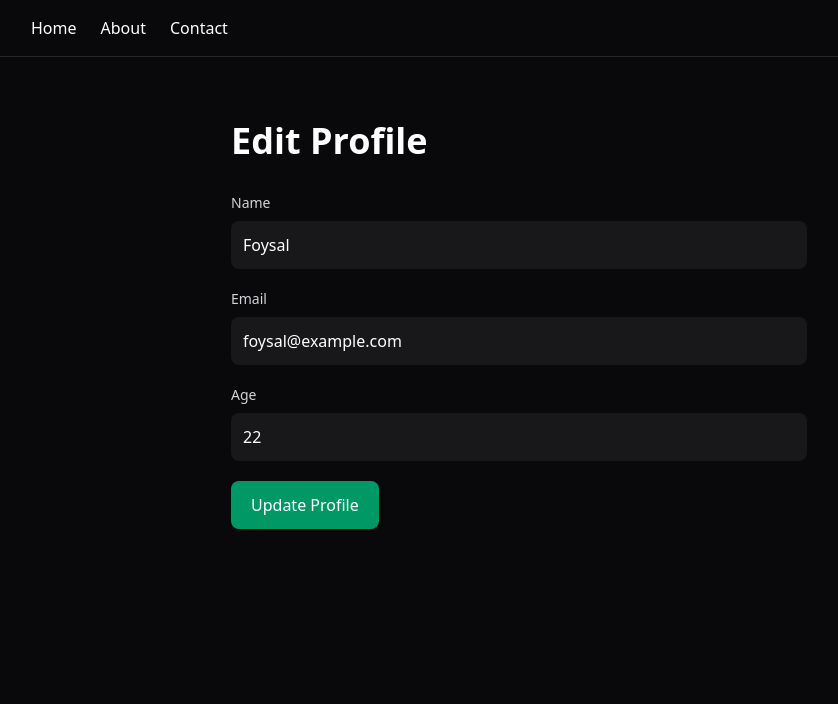
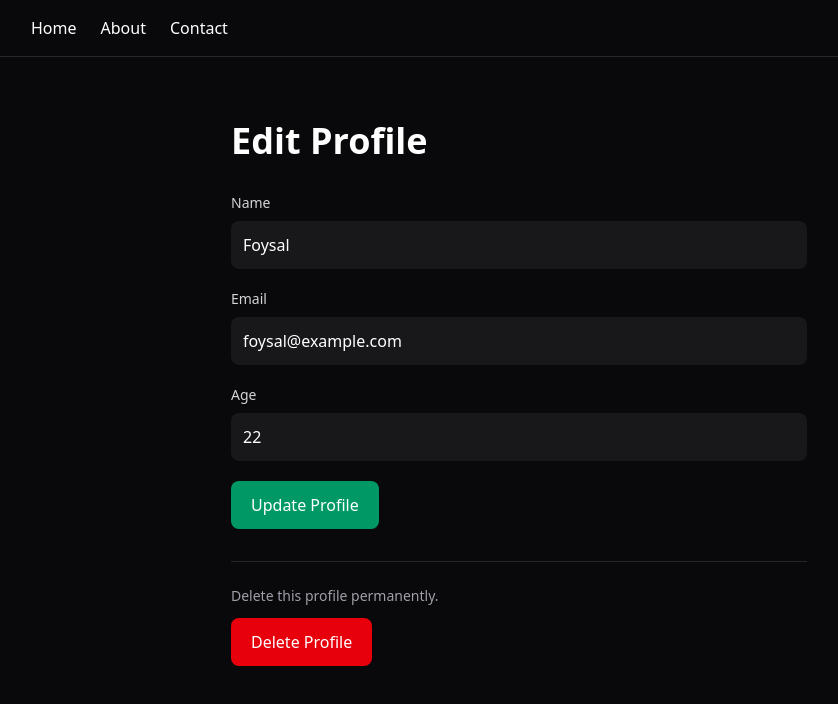
Before and after one commit to foysaliio/Nextjs-Mastery-Journey, a Next.js app: page /forms-demo/edit in a window 1280 px wide. Shown: the top 704 px of the page, without its empty margins (121-959 px from the left). Built offline with nearby package versions, Linux system fonts and the light colour scheme.

Commit message:
feat(nextjs): delete data with server action

```diff
--- a/src/app/forms-demo/EditProfileForm.tsx
+++ b/src/app/forms-demo/EditProfileForm.tsx
@@ -1,6 +1,6 @@
 import type { Profile } from "./profile-store";
 
-import { updateProfile } from "./actions";
+import { deleteProfile, updateProfile } from "./actions";
 
 type EditProfileFormProps = {
   profile: Profile;
@@ -9,7 +9,10 @@ type EditProfileFormProps = {
 export default function EditProfileForm({ profile }: EditProfileFormProps) {
   const updateProfileWithId = updateProfile.bind(null, profile.id);
 
+  const deleteProfileWithId = deleteProfile.bind(null, profile.id);
+
   return (
+    <div className="space-y-8">
       <form action={updateProfileWithId} className="space-y-5">
         <div>
           <label htmlFor="edit-name" className="block text-sm text-zinc-300">
@@ -64,5 +67,22 @@ export default function EditProfileForm({ profile }: EditProfileFormProps) {
           Update Profile
         </button>
       </form>
+
+      <div className="border-t border-zinc-800 pt-6">
+        <p className="mb-3 text-sm text-zinc-400">
+          Delete this profile permanently.
+        </p>
+
+        <form action={deleteProfileWithId}>
+          <button
+            type="submit"
+            className="rounded-lg bg-red-600
+              px-5 py-3 font-medium"
+          >
+            Delete Profile
+          </button>
+        </form>
+      </div>
+    </div>
   );
 }
--- a/src/app/forms-demo/actions.ts
+++ b/src/app/forms-demo/actions.ts
@@ -2,7 +2,11 @@
 
 import * as z from "zod";
 
-import { createProfile, updateProfileById } from "./profile-store";
+import {
+  createProfile,
+  updateProfileById,
+  deleteProfileById,
+} from "./profile-store";
 
 const ProfileSchema = z.object({
   name: z.string().trim().min(2, "Name must be at least 2 characters."),
@@ -81,3 +85,15 @@ export async function updateProfile(
 
   console.log("Updated Profile:", updatedProfile);
 }
+
+export async function deleteProfile(id: number): Promise<void> {
+  const deleted = deleteProfileById(id);
+
+  if (!deleted) {
+    console.log("Profile not found.");
+
+    return;
+  }
+
+  console.log("Deleted Profile ID:", id);
+}
--- a/src/app/forms-demo/profile-store.ts
+++ b/src/app/forms-demo/profile-store.ts
@@ -46,6 +46,18 @@ export function updateProfileById(
   return profile;
 }
 
+export function deleteProfileById(id: number): boolean {
+  const index = profiles.findIndex((profile) => profile.id === id);
+
+  if (index === -1) {
+    return false;
+  }
+
+  profiles.splice(index, 1);
+
+  return true;
+}
+
 export function getProfiles(): Profile[] {
   return profiles;
 }
```
Lines whose indentation alone changed are shown as unchanged.
